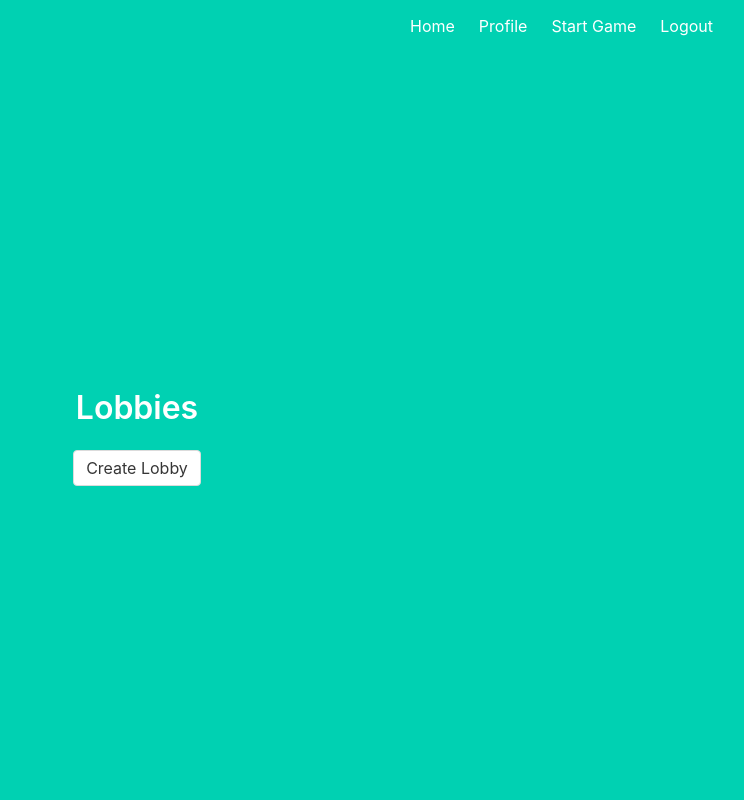
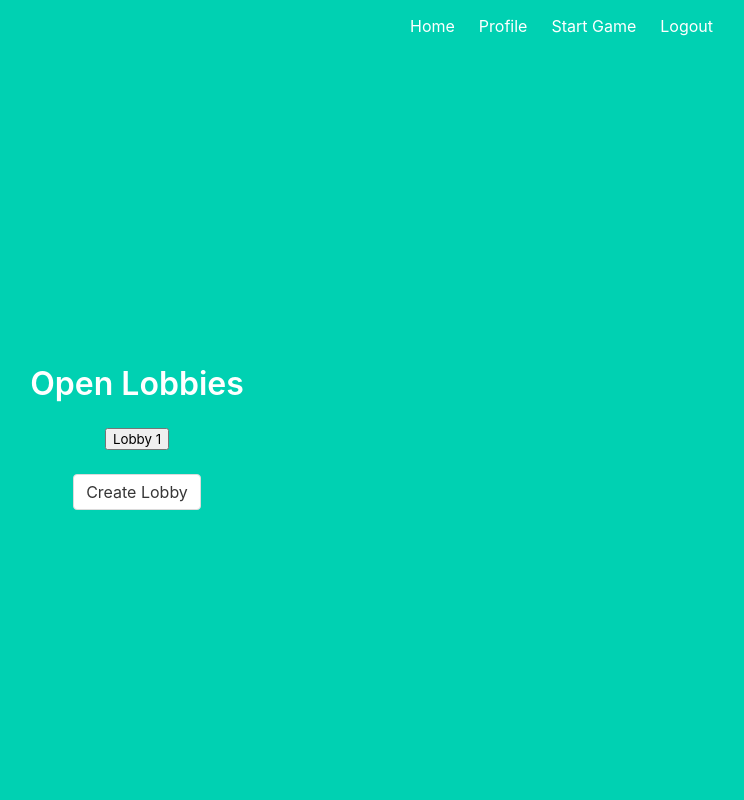
Before and after one commit to rickyjorgensen2000/cse312, a Flask app: page /lobbies in a window 1280 px wide. Shown: the whole page, without its empty margins (503-1247 px from the left). Run offline with Flask 2, Linux system fonts and the light colour scheme; a user stored in the database is signed in; a database or web service that is not in the repository returns one stand-in record (values such as "Sample title"); parts of the project's set-up code (start-up, migrations or seed data) failed here and were passed over; some libraries are stand-ins or nearby versions.

Commit message:
Users can now create and join lobbies and be put into wait rooms

```diff
--- a/flaskr/db.py
+++ b/flaskr/db.py
@@ -2,6 +2,7 @@ from flask import Flask
 from flask_pymongo import PyMongo
 from operator import itemgetter
 from flask_login import LoginManager
+import sys
 # Initialize mongo db with app
 app = Flask(__name__)
 
@@ -12,6 +13,7 @@ db = mongodb_client.db
 user_collection = db['users']
 leaderboard = db['leaderboard']
 rooms_collection = db['rooms']
+lobby_collection = db['lobbies']
 
 # add user as {'username' : username, 'wins' : '0', 'loss' : '0'}
 
@@ -118,3 +120,21 @@ def get_users_room(username):
 
 def delete_rooms():
     rooms_collection.delete_many({})
+
+
+def create_lobby(lobby):
+    lobby_collection.insert_one({'lobby': lobby})
+
+
+def get_lobbies():
+    lobbies = list(lobby_collection.find({}))
+    ret_val = []
+    for lobby in lobbies:
+        ret_val.append(lobby.get('lobby'))
+    return ret_val
+
+
+
+
+def delete_lobbies():
+    lobby_collection.delete_many({})
--- a/flaskr/main.py
+++ b/flaskr/main.py
@@ -21,6 +21,7 @@ counter = 0
 
 @main.route('/')
 def index():
+    # db.delete_lobbies()
     return render_template('index.html')
 
 
@@ -40,7 +41,11 @@ def game():
 
 @main.route('/waiting_room/<waiting_room_id>')
 @login_required
+# Check if lobby exists here? -> If not create the lobby?
+# If it does exits -> remove it from the list?
 def waiting_room(waiting_room_id):
+    if '/waiting_room/' + waiting_room_id not in db.get_lobbies():
+        db.create_lobby('/waiting_room/' + str(waiting_room_id))
     return render_template('waiting_room.html')
 
 
@@ -75,7 +80,10 @@ def leaderboard():
 @main.route('/lobbies')
 @login_required
 def lobbies():
-    return render_template('lobbies.html')
+    # active_lobbies = ['/waiting_room/7bf6e398', '/waiting_room/5bf6e774']
+    active_lobbies = db.get_lobbies()
+    print(active_lobbies, file=sys.stderr)
+    return render_template('lobbies.html', created_lobbies = active_lobbies)
 
 
 @globals.socketsio.on('connect')
@@ -84,15 +92,11 @@ def test_connect(auth):
     emit('my response', {'data': 'Connected'})
     sid = request.sid
     if counter % 2 == 0:
-        room = counter
-        # db.delete_rooms()
-        db.assign_room(current_user.username, room)
+        room = db.get_users_room(current_user.username).get('room')
         join_room(str(room))
         emit('state and player and room', {'State': 1, 'Player': 'X', 'Room': room})
     else:
-        room = counter - 1
-        # db.delete_rooms()
-        db.assign_room(current_user.username, room)
+        room = db.get_users_room(current_user.username).get('room')
         join_room(str(room))
         emit('state and player and room', {'State': 0, 'Player': 'O', 'Room': room})
 
--- a/flaskr/templates/eric_html_files/screen_one.html
+++ b/flaskr/templates/eric_html_files/screen_one.html
@@ -13,8 +13,7 @@
 <br>
 
 <button type="button" class = "start_button">
-    <a href="{{ url_for('main.board') }}" class="navbar-item">Start Game</a>
-    <!-- <a href="{{ url_for('main.waiting_room') }}" class="navbar-item">Start Game</a> -->
+    <a href="{{ url_for('main.lobbies') }}" class="navbar-item">Start Game</a>
 
 </button>
 <button type= "button2" class = "leaderboard_button">
--- a/flaskr/templates/lobbies.html
+++ b/flaskr/templates/lobbies.html
@@ -2,7 +2,16 @@
 
 {% block content %}
 <br>
-<h1 class="title">Lobbies</h1>
+<h1 class="title">Open Lobbies</h1>
+
+{% for lobby in created_lobbies %}
+<button class="lobby_button" id="lobby_button_id">
+    <a href="{{ lobby }}" id="lobby_list">Lobby {{ loop.index }}</a>
+</button>
+<br>
+{% endfor %}
+
+<br>
 
 <button class ="waitingRoom_ button" id="waiting_room">
     <a href="#" id="waiting_room_link">Create Lobby</a>
```
